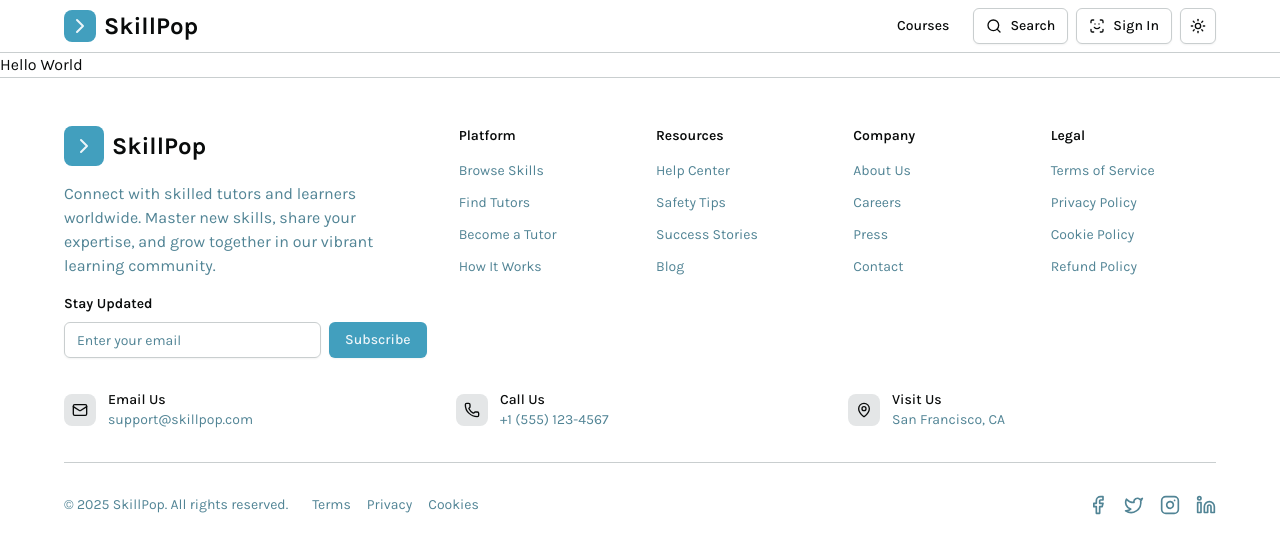
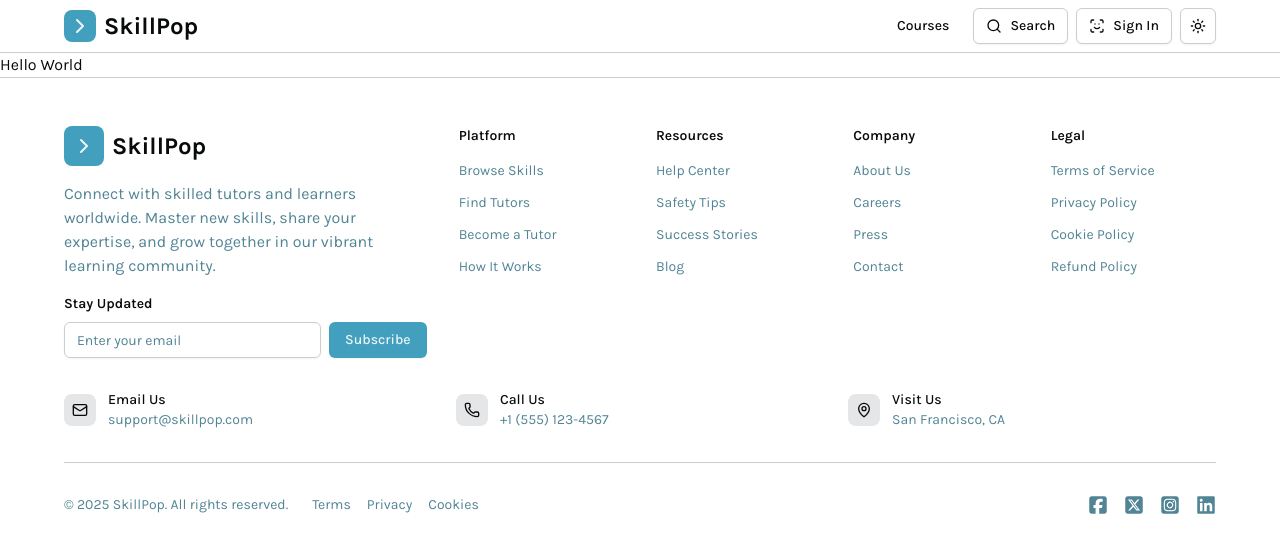
Before and after one commit to taseenjeem/SkillPop, a Next.js app: page / in a window 1280 px wide. Shown: the top 554 px of the page. Built offline with nearby package versions, Linux system fonts and the light colour scheme.

Commit message:
updated footer

```diff
--- a/components/global/footer/Footer.tsx
+++ b/components/global/footer/Footer.tsx
@@ -2,16 +2,13 @@ import Link from "next/link";
 import { Separator } from "@/components/ui/separator";
 import { Button } from "@/components/ui/button";
 import { Input } from "@/components/ui/input";
+import { Mail, Phone, MapPin, ChevronRight } from "lucide-react";
 import {
-  Facebook,
-  Twitter,
-  Instagram,
-  Linkedin,
-  Mail,
-  Phone,
-  MapPin,
-  ChevronRight,
-} from "lucide-react";
+  FaSquareFacebook,
+  FaSquareInstagram,
+  FaSquareXTwitter,
+  FaLinkedin,
+} from "react-icons/fa6";
 
 export default function Footer() {
   const currentYear = new Date().getFullYear();
@@ -56,10 +53,14 @@ export default function Footer() {
   ];
 
   const socialLinks = [
-    { name: "Facebook", icon: Facebook, href: "https://facebook.com" },
-    { name: "Twitter", icon: Twitter, href: "https://twitter.com" },
-    { name: "Instagram", icon: Instagram, href: "https://instagram.com" },
-    { name: "LinkedIn", icon: Linkedin, href: "https://linkedin.com" },
+    { name: "Facebook", icon: FaSquareFacebook, href: "https://facebook.com" },
+    { name: "Twitter", icon: FaSquareXTwitter, href: "https://twitter.com" },
+    {
+      name: "Instagram",
+      icon: FaSquareInstagram,
+      href: "https://instagram.com",
+    },
+    { name: "LinkedIn", icon: FaLinkedin, href: "https://linkedin.com" },
   ];
 
   return (
--- a/package.json
+++ b/package.json
@@ -24,6 +24,7 @@
     "next-themes": "^0.4.6",
     "react": "^19.1.0",
     "react-dom": "^19.1.0",
+    "react-icons": "^5.5.0",
     "sass": "^1.89.2",
     "tailwind-merge": "^3.3.1"
   },
```
Also changed, not shown: 1 other file (tests, documents, lock files or other folders).
